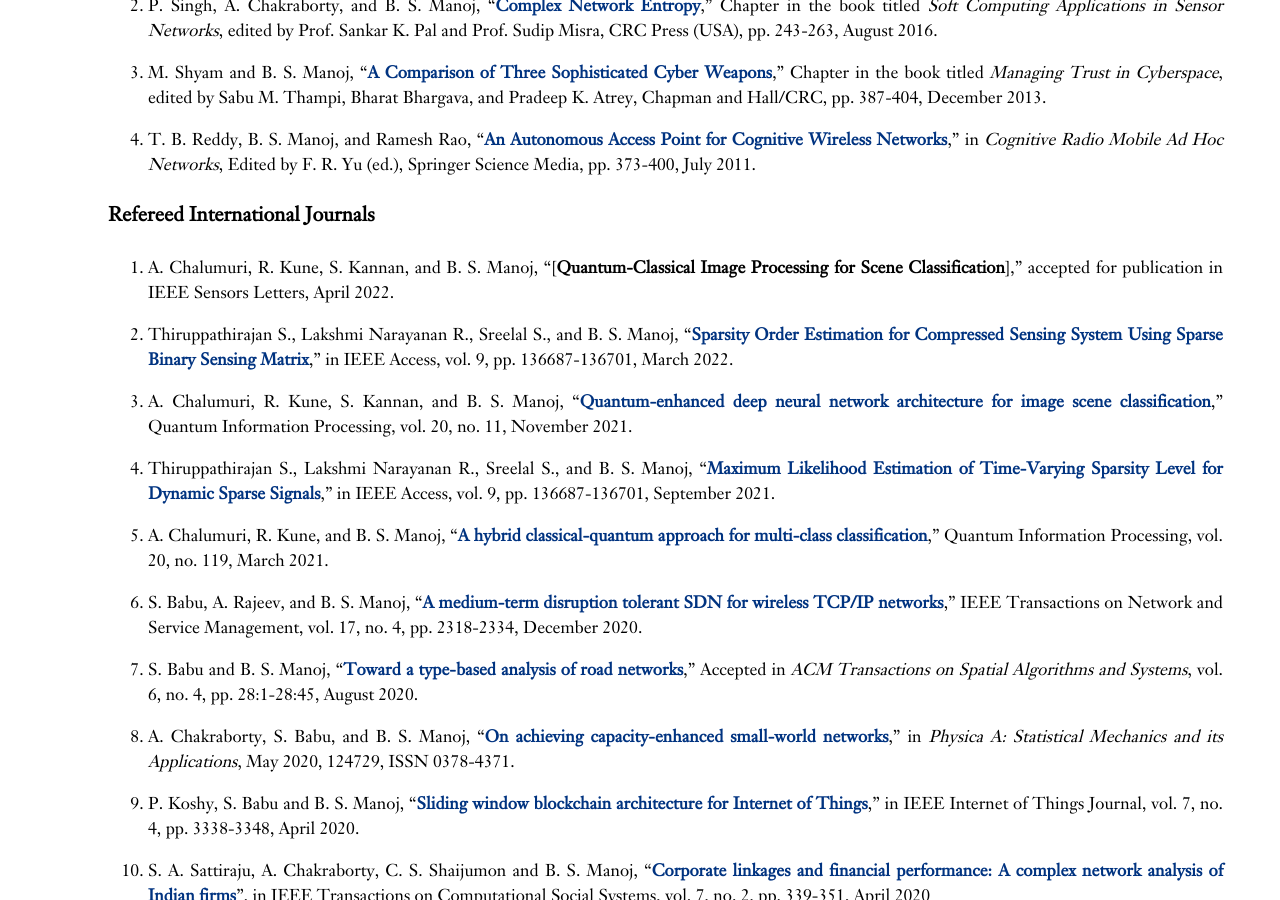
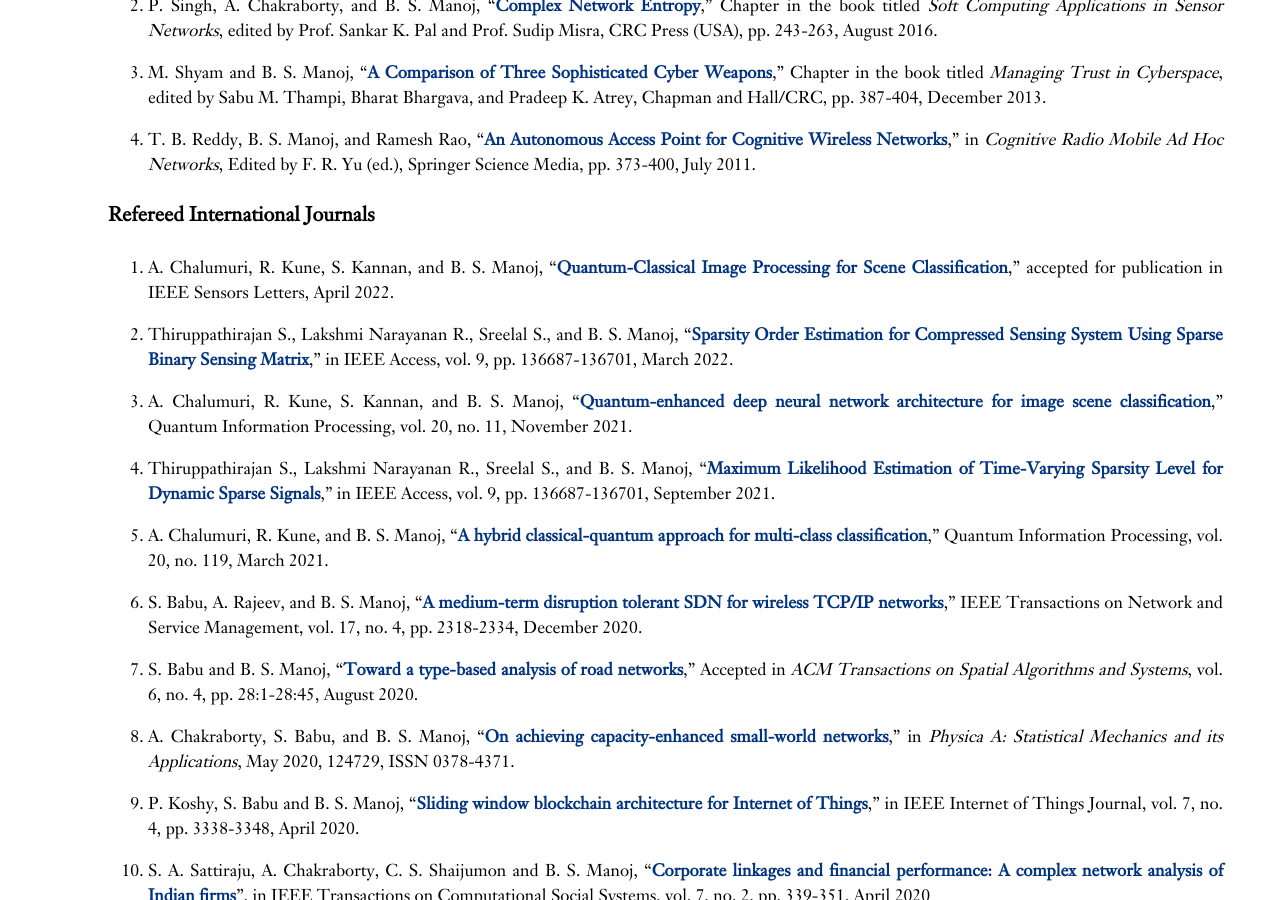
Before and after one commit to iist-sysnet/iist-sysnet.github.io, a Jekyll site: the page built from publications.md, in a window 1280 px wide and 900 px high, scrolled down 517 px. Built offline with Jekyll 4.4.1, drawn with Linux system fonts in a browser that asks for light colours; part of the change alters nothing that is shown.

```diff
--- a/publications.md
+++ b/publications.md
@@ -33,7 +33,7 @@ https://doi.org/10.1007/978-1-4419-6172-3_15){:target="_blank"}," in
 Springer Science Media, pp. 373-400, July 2011.
 
 #### Refereed International Journals
-21. A. Chalumuri, R. Kune, S. Kannan, and B. S. Manoj, "[**Quantum-Classical Image Processing for Scene Classification**]," accepted for publication in IEEE Sensors Letters, April 2022.
+21. A. Chalumuri, R. Kune, S. Kannan, and B. S. Manoj, "[**Quantum-Classical Image Processing for Scene Classification**](){:target="_blank"}," accepted for publication in IEEE Sensors Letters, April 2022.
 
 20. Thiruppathirajan S., Lakshmi Narayanan R., Sreelal S., and B. S. Manoj, "[**Sparsity Order Estimation for Compressed Sensing System Using Sparse Binary Sensing Matrix**](https://doi.org/10.1109/ACCESS.2022.3161523){:target="_blank"}," in IEEE Access, vol. 9, pp. 136687-136701, March 2022.
 
```
